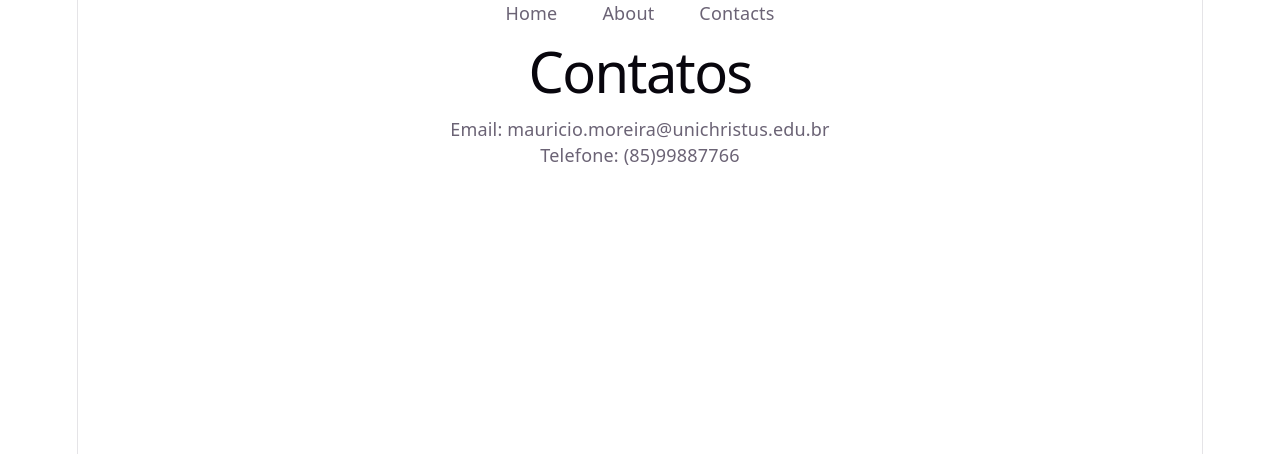
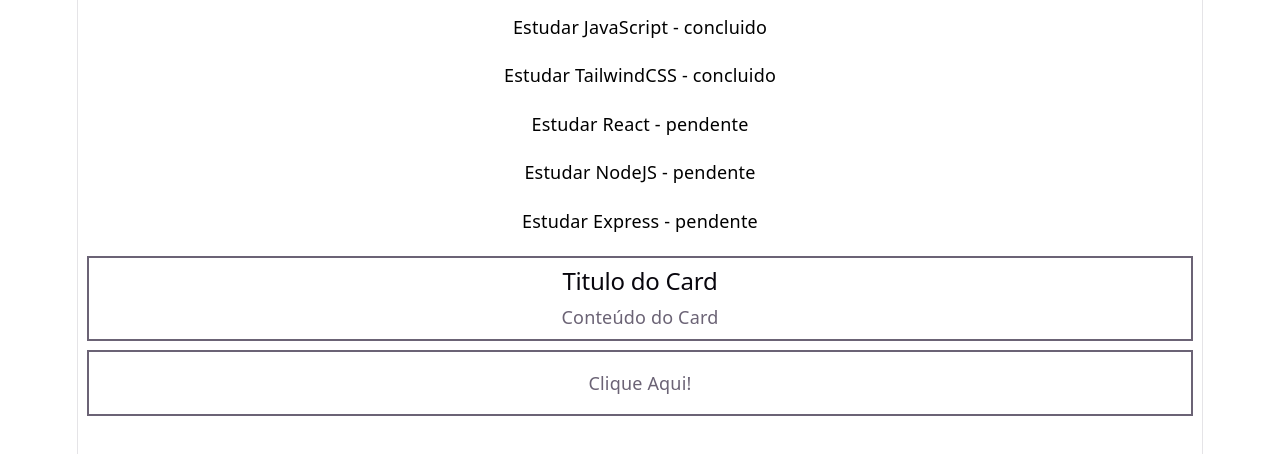
Before and after one commit to profmauricioneto/desenvolvimento-aplicacoes-frameworks-web-unichristus, a React (Vite) app in the folder curso-2026-2/aulas-react/primeiro-projeto-react/: page /contact in a window 1280 px wide. Shown: the top 454 px of the page. Built offline with nearby package versions, Linux system fonts and the light colour scheme.

Commit message:
add: aula revisao react

```diff
--- a/curso-2026-2/aulas-react/primeiro-projeto-react/src/App.jsx
+++ b/curso-2026-2/aulas-react/primeiro-projeto-react/src/App.jsx
@@ -1,19 +1,26 @@
-import { BrowserRouter as Router, Routes, Route } from 'react-router-dom';
-import About from './pages/About';
-import Home from './pages/Home';
-import Contact from './pages/Contact';
-import NavigationBar from './components/NavigationBar';
+// import { BrowserRouter as Router, Routes, Route } from 'react-router-dom';
+// import About from './pages/About';
+// import Home from './pages/Home';
+// import Contact from './pages/Contact';
+// import NavigationBar from './components/NavigationBar';
+
+import TaskList from "./components/Exercicios3/TaskList";
+import UsandoChildren from "./components/UsandoChildren";
 
 const App = () => {
     return (
-      <Router>
-        < NavigationBar />
-        <Routes>
-          <Route path="/" element={<Home />} />
-          <Route path="/about" element={<About />} />
-          <Route path="/contact" element={<Contact />} />
-        </Routes>
-      </Router>
+      // <Router>
+      //   < NavigationBar />
+      //   <Routes>
+      //     <Route path="/" element={<Home />} />
+      //     <Route path="/about" element={<About />} />
+      //     <Route path="/contact" element={<Contact />} />
+      //   </Routes>
+      // </Router>
+      <>
+        <TaskList />
+        <UsandoChildren />
+      </>
     );
 }
 
--- /dev/null
+++ b/curso-2026-2/aulas-react/primeiro-projeto-react/src/components/Card.jsx
@@ -0,0 +1,9 @@
+const Card = ({ children }) => {
+    return(
+        <div className="m-2 p-2 h-auto border-2">
+            {children}
+        </div>
+    )
+}
+
+export default Card;
--- /dev/null
+++ b/curso-2026-2/aulas-react/primeiro-projeto-react/src/components/Exercicios3/Task.jsx
@@ -0,0 +1,9 @@
+const Task = ({ title, completed }) => {
+    return(
+        <li className="m-1 p-2 bg-white border-blue-400 hover:bg-amber-200 text-black">
+            {title} - {completed ? "concluido" : "pendente"}
+        </li>
+    )
+}
+
+export default Task;
--- /dev/null
+++ b/curso-2026-2/aulas-react/primeiro-projeto-react/src/components/Exercicios3/TaskList.jsx
@@ -0,0 +1,23 @@
+import Task from "./Task";
+
+const TaskList = () => {
+    const tasks = [
+      { title: 'Estudar JavaScript', completed: true },
+      { title: 'Estudar TailwindCSS', completed: true },
+      { title: 'Estudar React', completed: false },
+      { title: 'Estudar NodeJS', completed: false },
+      { title: 'Estudar Express', completed: false },
+    ];
+
+    return(
+        <main>
+            <ul>
+                {tasks.map((task, index) => (
+                    <Task key={index} title={task.title} completed={task.completed} />
+                ))}
+            </ul>
+        </main>
+    )
+}
+
+export default TaskList;
--- /dev/null
+++ b/curso-2026-2/aulas-react/primeiro-projeto-react/src/components/UsandoChildren.jsx
@@ -0,0 +1,18 @@
+import Card from "./Card"
+
+const UsandoChildren = () => {
+    return(
+        <main>
+            <Card>
+                <h2>Titulo do Card</h2>
+                <p>Conteúdo do Card</p>
+            </Card>
+
+            <Card>
+                <button className="p-2 border-blue-700">Clique Aqui!</button>
+            </Card>
+        </main>
+    )
+}
+
+export default UsandoChildren;
```
